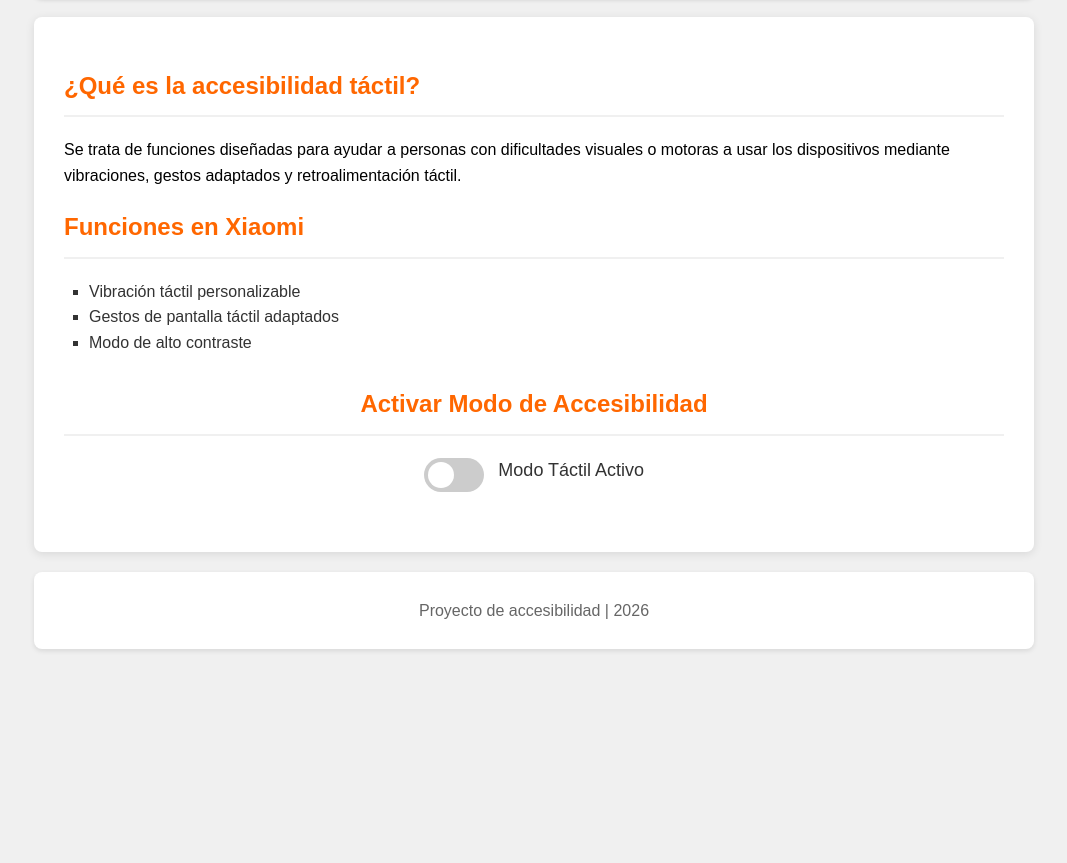
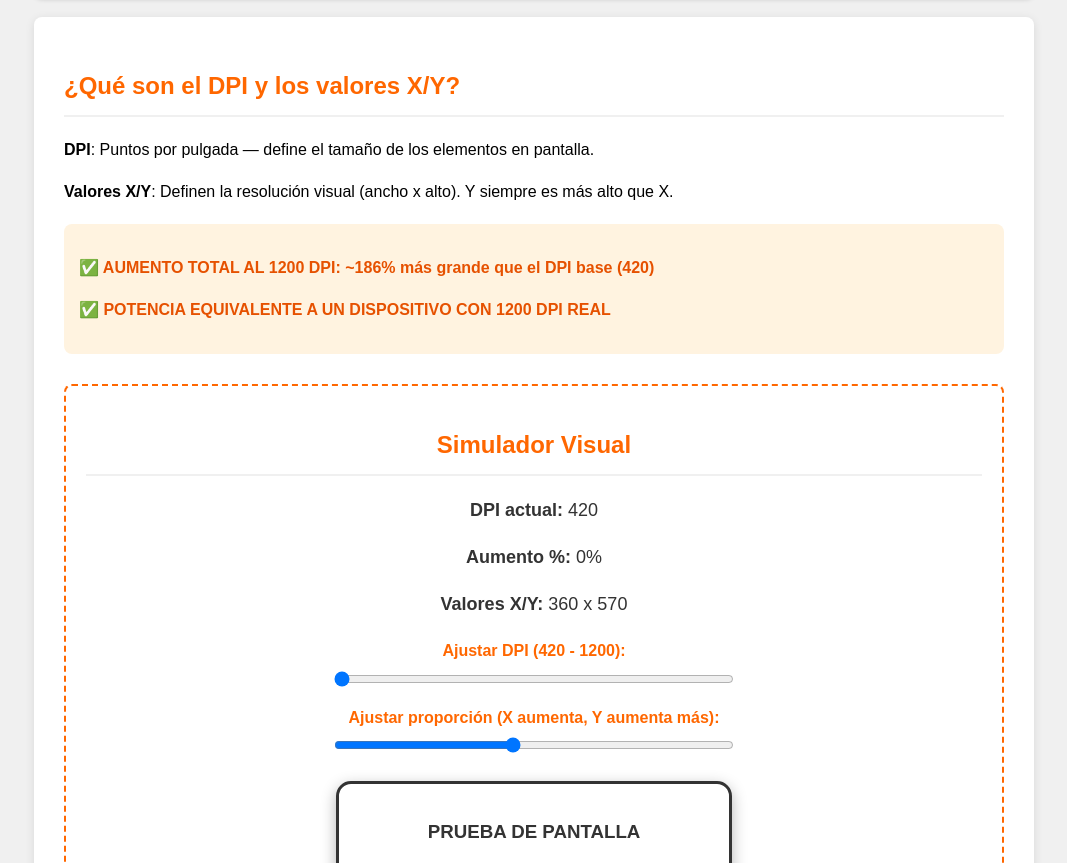
Before and after one commit to jordancardozo2026xx-cyber/Xiaomi-Tactile-Experience, a plain HTML site: page index.html in a window 1280 px wide. Shown: the part 157-1020 px from the top of the page, without its empty margins (106-1173 px from the left). Before the commit the page ends 826 px from the top, so only its background shows below. Drawn offline with Linux system fonts and the light colour scheme.

Commit message:
Revamp index.html for DPI simulator and accessibility
Updated the HTML structure and styles for a DPI simulator, enhancing accessibility features and visual elements.

```diff
--- a/index.html
+++ b/index.html
@@ -3,9 +3,8 @@
 <head>
     <meta charset="UTF-8">
     <meta name="viewport" content="width=device-width, initial-scale=1.0">
-    <title>Accesibilidad Táctil Xiaomi</title>
+    <title>Simulador DPI Xiaomi (1200 DPI)</title>
     <style>
-        /* ESTILOS DIRECTOS EN EL HTML PARA SEGURIDAD */
         body {
             font-family: Arial, sans-serif;
             max-width: 1000px;
@@ -34,10 +33,54 @@
             border-bottom: 2px solid #f0f0f0;
             padding-bottom: 10px;
         }
-        ul {
-            list-style-type: square;
-            padding-left: 25px;
+        .simulator-section {
+            text-align: center;
+            margin: 30px 0;
+            padding: 20px;
+            border: 2px dashed #ff6700;
+            border-radius: 8px;
+        }
+        .simulated-screen {
+            width: 300px;
+            height: 500px;
+            margin: 20px auto;
+            background-color: #ffffff;
+            border: 3px solid #333;
+            border-radius: 15px;
+            padding: 15px;
+            box-shadow: 0 5px 15px rgba(0,0,0,0.3);
+            transition: all 0.5s ease;
+        }
+        .screen-content {
+            font-size: 16px;
             color: #333;
+            transition: font-size 0.5s ease;
+        }
+        .controls {
+            margin: 20px 0;
+        }
+        label {
+            display: block;
+            margin: 10px 0 5px;
+            font-weight: bold;
+            color: #ff6700;
+        }
+        input[type="range"] {
+            width: 80%;
+            max-width: 400px;
+        }
+        .values-display {
+            margin: 20px 0;
+            font-size: 18px;
+            color: #333;
+        }
+        .power-info {
+            background-color: #fff3e0;
+            padding: 15px;
+            border-radius: 8px;
+            margin: 20px 0;
+            font-weight: bold;
+            color: #e65100;
         }
         footer {
             text-align: center;
@@ -48,92 +91,102 @@
             border-radius: 8px;
             box-shadow: 0 2px 5px rgba(0,0,0,0.1);
         }
-        .switch-container {
-            text-align: center;
-            margin: 30px 0;
-        }
-        .switch {
-            position: relative;
-            display: inline-block;
-            width: 60px;
-            height: 34px;
-        }
-        .switch input {
-            opacity: 0;
-            width: 0;
-            height: 0;
-        }
-        .slider {
-            position: absolute;
-            cursor: pointer;
-            top: 0;
-            left: 0;
-            right: 0;
-            bottom: 0;
-            background-color: #ccc;
-            transition: .4s;
-            border-radius: 34px;
-        }
-        .slider:before {
-            position: absolute;
-            content: "";
-            height: 26px;
-            width: 26px;
-            left: 4px;
-            bottom: 4px;
-            background-color: white;
-            transition: .4s;
-            border-radius: 50%;
-        }
-        input:checked + .slider {
-            background-color: #ff6700;
-        }
-        input:focus + .slider {
-            box-shadow: 0 0 1px #ff6700;
-        }
-        input:checked + .slider:before {
-            transform: translateX(26px);
-        }
-        .switch-label {
-            margin-left: 10px;
-            font-size: 18px;
-            color: #333;
-        }
     </style>
 </head>
 <body>
     <header>
-        <h1>Accesibilidad Táctil en Dispositivos Xiaomi</h1>
+        <h1>Simulador DPI Xiaomi (1200 DPI de Potencia)</h1>
     </header>
 
     <main>
         <section>
-            <h2>¿Qué es la accesibilidad táctil?</h2>
-            <p>Se trata de funciones diseñadas para ayudar a personas con dificultades visuales o motoras a usar los dispositivos mediante vibraciones, gestos adaptados y retroalimentación táctil.</p>
+            <h2>¿Qué son el DPI y los valores X/Y?</h2>
+            <p><strong>DPI</strong>: Puntos por pulgada — define el tamaño de los elementos en pantalla.</p>
+            <p><strong>Valores X/Y</strong>: Definen la resolución visual (ancho x alto). Y siempre es más alto que X.</p>
+
+            <div class="power-info">
+                <p>✅ AUMENTO TOTAL AL 1200 DPI: ~186% más grande que el DPI base (420)</p>
+                <p>✅ POTENCIA EQUIVALENTE A UN DISPOSITIVO CON 1200 DPI REAL</p>
+            </div>
         </section>
 
-        <section>
-            <h2>Funciones en Xiaomi</h2>
-            <ul>
-                <li>Vibración táctil personalizable</li>
-                <li>Gestos de pantalla táctil adaptados</li>
-                <li>Modo de alto contraste</li>
-            </ul>
-        </section>
+        <section class="simulator-section">
+            <h2>Simulador Visual</h2>
 
-        <section class="switch-container">
-            <h2>Activar Modo de Accesibilidad</h2>
-            <label class="switch">
-                <input type="checkbox">
-                <span class="slider"></span>
-            </label>
-            <span class="switch-label">Modo Táctil Activo</span>
+            <div class="values-display">
+                <p><strong>DPI actual:</strong> <span id="dpi-value">420</span></p>
+                <p><strong>Aumento %:</strong> <span id="percent-value">0%</span></p>
+                <p><strong>Valores X/Y:</strong> <span id="xy-value">360 x 640</span></p>
+            </div>
+
+            <div class="controls">
+                <label for="dpi-slider">Ajustar DPI (420 - 1200):</label>
+                <input type="range" id="dpi-slider" min="420" max="1200" value="420">
+
+                <label for="xy-slider">Ajustar proporción (X aumenta, Y aumenta más):</label>
+                <input type="range" id="xy-slider" min="1" max="10" value="5">
+            </div>
+
+            <div class="simulated-screen" id="sim-screen">
+                <div class="screen-content" id="screen-content">
+                    <h3>PRUEBA DE PANTALLA</h3>
+                    <p>Texto de ejemplo</p>
+                    <p>Icono 🔲</p>
+                    <p>Botón 🟠</p>
+                </div>
+            </div>
         </section>
     </main>
 
     <footer>
-        <p>Proyecto de accesibilidad | 2026</p>
+        <p>Simulador de accesibilidad | 2026</p>
     </footer>
 
+    <script>
+        // Elementos del DOM
+        const dpiSlider = document.getElementById('dpi-slider');
+        const xySlider = document.getElementById('xy-slider');
+        const dpiValue = document.getElementById('dpi-value');
+        const percentValue = document.getElementById('percent-value');
+        const xyValue = document.getElementById('xy-value');
+        const simScreen = document.getElementById('sim-screen');
+        const screenContent = document.getElementById('screen-content');
+
+        // DPI base para cálculo del porcentaje
+        const baseDpi = 420;
+
+        // Función para actualizar el simulador
+        function updateSimulator() {
+            const dpi = dpiSlider.value;
+            const xyFactor = xySlider.value;
+
+            // Calcular porcentaje de aumento
+            const percent = Math.round(((dpi - baseDpi) / baseDpi) * 100);
+
+            // Valor X base, Y es más alto (x2 el factor)
+            const x = 300 + (xyFactor * 12);
+            const y = 450 + (xyFactor * 24); // Y es más alto que X
+
+            // Actualizar textos
+            dpiValue.textContent = dpi;
+            percentValue.textContent = `${percent}%`;
+            xyValue.textContent = `${x} x ${y}`;
+
+            // Ajustar tamaño de pantalla simulada
+            simScreen.style.width = `${x}px`;
+            simScreen.style.height = `${y}px`;
+
+            // Ajustar tamaño del contenido con la misma potencia que 1200 DPI real
+            const fontSize = 16 + ((dpi - baseDpi) * 0.045); // Calculado para igualar 1200 DPI
+            screenContent.style.fontSize = `${fontSize}px`;
+        }
+
+        // Escuchar cambios en los controles
+        dpiSlider.addEventListener('input', updateSimulator);
+        xySlider.addEventListener('input', updateSimulator);
+
+        // Inicializar el simulador
+        updateSimulator();
+    </script>
 </body>
 </html>
```
